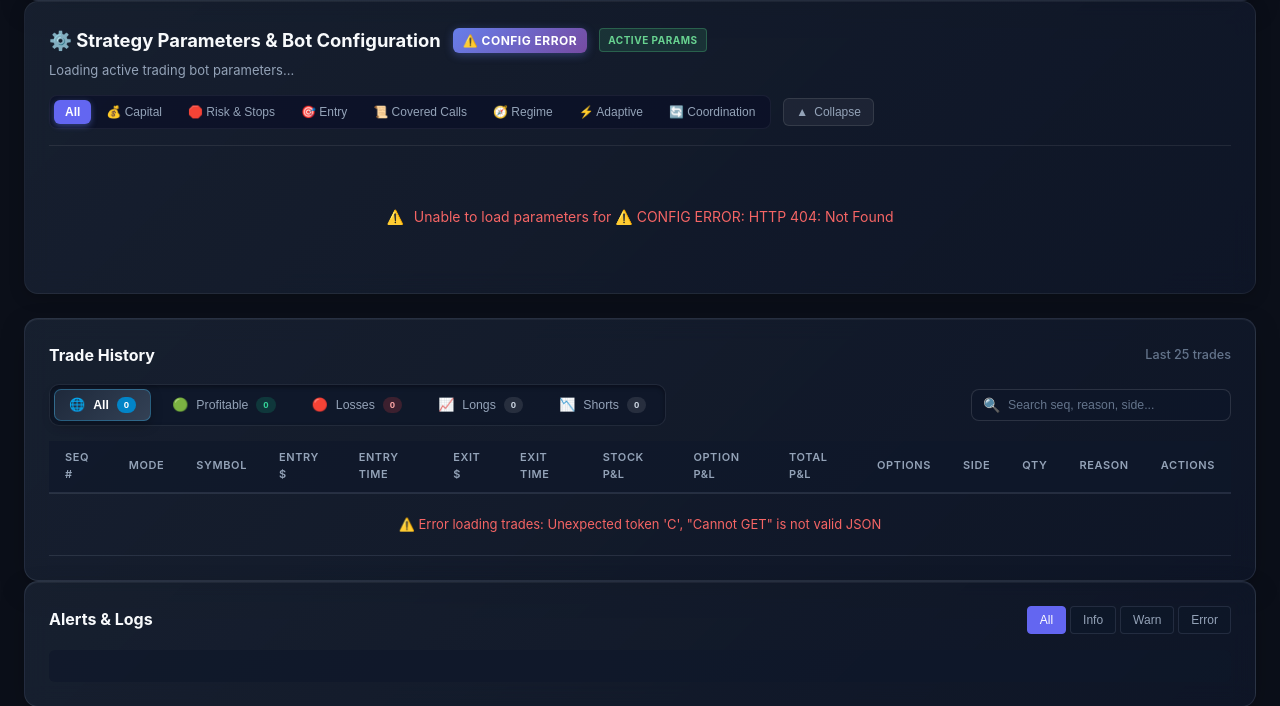
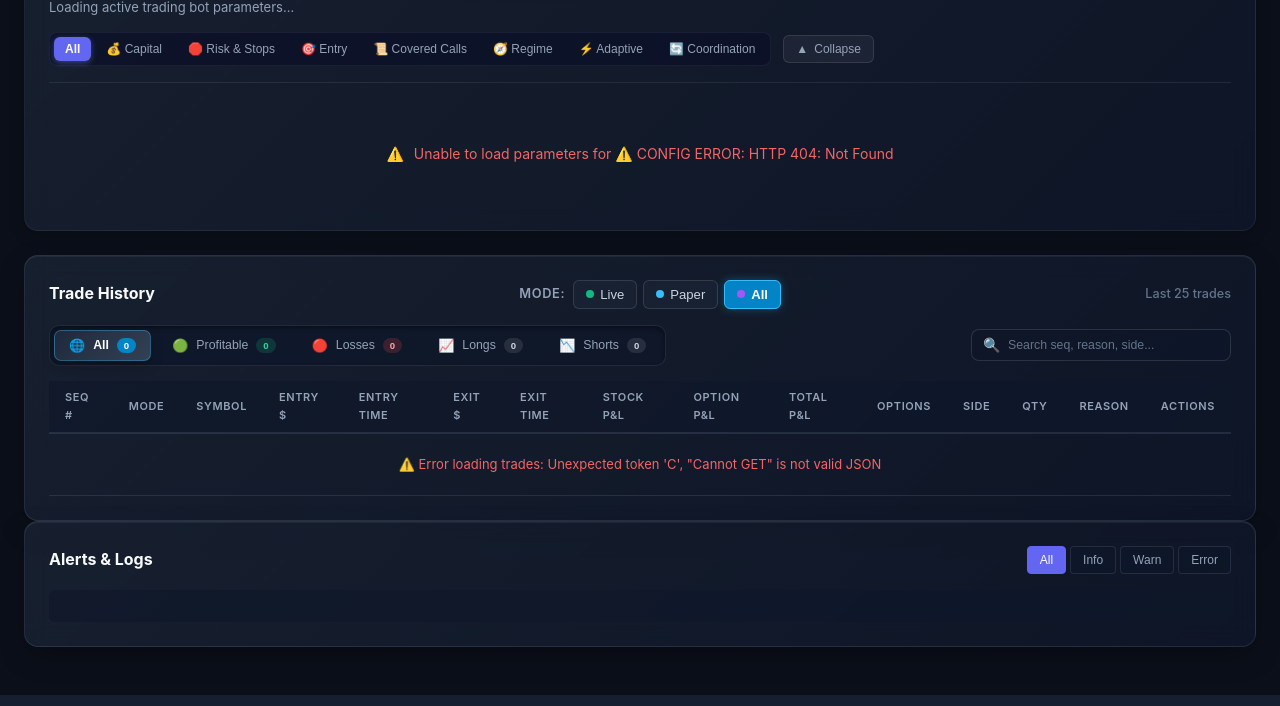
Before and after one commit to PowerStreamCoder/tradingbot-dashboard, a Python web app: template templates/bot_focus.html in a window 1280 px wide. Shown: the part 2868-3574 px from the top of the page. Run offline with Jinja, Linux system fonts and the light colour scheme; the template is opened without the code that fills it, so the values that code supplies are empty.

Commit message:
feat(ui): relocate mode toggle to trade history table (Refs #113) (#120)
Co-authored-by: Sudhir Makam <sudhirmakam@gmail.com>

```diff
--- a/templates/bot_focus.html
+++ b/templates/bot_focus.html
@@ -143,22 +143,6 @@
             </a>
         </nav>
 
-        <!-- Portfolio Filter Bar (Phase 5) -->
-        <div class="portfolio-filter-bar" id="portfolioFilterBar">
-            <span class="portfolio-filter-label">Portfolio View:</span>
-            <div class="portfolio-filter-group" role="radiogroup" aria-label="Portfolio View">
-                <button type="button" class="portfolio-filter-btn" data-filter="live" id="filterBtnLive" onclick="setPortfolioFilter('live')">
-                    <span class="filter-dot live"></span> Live Portfolio (Real Money)
-                </button>
-                <button type="button" class="portfolio-filter-btn" data-filter="paper" id="filterBtnPaper" onclick="setPortfolioFilter('paper')">
-                    <span class="filter-dot paper"></span> Paper Incubator
-                </button>
-                <button type="button" class="portfolio-filter-btn active" data-filter="all" id="filterBtnAll" onclick="setPortfolioFilter('all')">
-                    <span class="filter-dot all"></span> All Bots
-                </button>
-            </div>
-        </div>
-
         <!-- Market Session Clock & Risk Controls Bar -->
         <div class="market-clock">
             <!-- Risk Controls (Left Side) - 2x3 Grid -->
@@ -545,6 +529,20 @@
                 <div class="tile-title-group">
                     <h2>Trade History</h2>
                     <span class="section-switch-badge" id="switchBadge-tradeHistory" style="display: none;"></span>
+                </div>
+                <div class="trade-history-mode-filter" id="tradeHistoryModeFilter">
+                    <span class="trade-history-filter-label">Mode:</span>
+                    <div class="portfolio-filter-group" role="radiogroup" aria-label="Trade History Mode">
+                        <button type="button" class="portfolio-filter-btn" data-filter="live" id="filterBtnLive" onclick="setPortfolioFilter('live')">
+                            <span class="filter-dot live"></span> Live
+                        </button>
+                        <button type="button" class="portfolio-filter-btn" data-filter="paper" id="filterBtnPaper" onclick="setPortfolioFilter('paper')">
+                            <span class="filter-dot paper"></span> Paper
+                        </button>
+                        <button type="button" class="portfolio-filter-btn active" data-filter="all" id="filterBtnAll" onclick="setPortfolioFilter('all')">
+                            <span class="filter-dot all"></span> All
+                        </button>
+                    </div>
                 </div>
                 <span class="trade-count" id="tradeCount">Last 25 trades</span>
             </div>
@@ -2357,6 +2355,18 @@
         }
     }
     /* Portfolio Filter Bar (Phase 5) */
+    .trade-history-mode-filter {
+        display: inline-flex;
+        align-items: center;
+        gap: 8px;
+    }
+    .trade-history-filter-label {
+        font-size: 0.8rem;
+        font-weight: 600;
+        text-transform: uppercase;
+        color: #94a3b8;
+        letter-spacing: 0.05em;
+    }
     .portfolio-filter-bar {
         display: flex;
         align-items: center;
```
Also changed, not shown: static/js/bot_focus.js.
